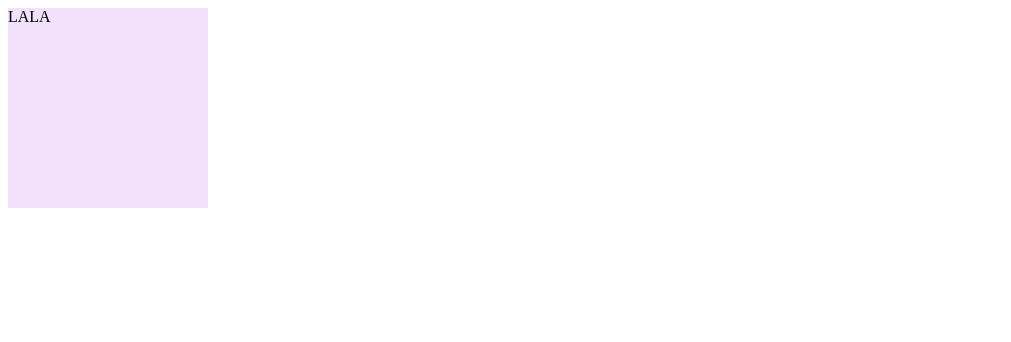
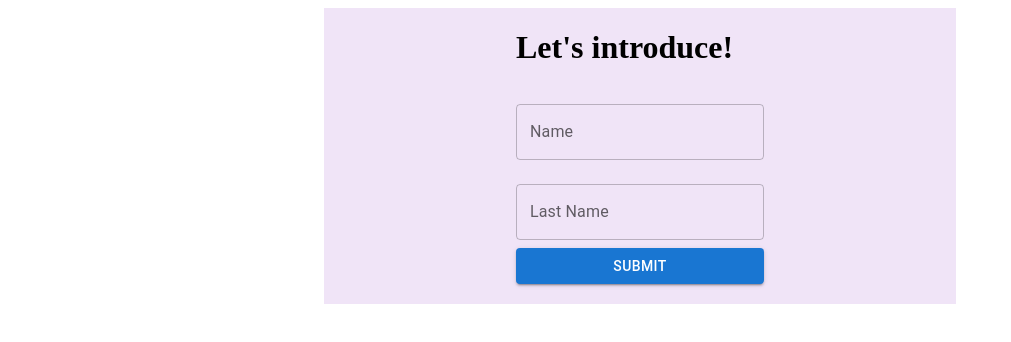
Before and after one commit to arjelena97/my-app, a React (Create React App) app: page /FirstPage in a window 1280 px wide. Shown: the top 342 px of the page, without its empty margins (0-1011 px from the left). Built offline with nearby package versions, Linux system fonts and the light colour scheme.

Commit message:
first page created

```diff
--- a/src/FirstPage.js
+++ b/src/FirstPage.js
@@ -1,15 +1,44 @@
-import { Box } from "@mui/material";
-import styled from "styled-components";
+import React from 'react';
+import styled from 'styled-components';
+import { Box, TextField, Button } from '@mui/material'
 
-const StyledBox = styled(Box)`
-  background-color: #f1e1fa;
-  height: 200px;
-  width: 200px;
+const StyledFormBox = styled(Box)`
+  background-color: #f0e4f7;
+  display: grid;
+  justify-content: center;
+  width: 50%;
+  height: 100%;
+  margin-left: 25%;
+  padding-bottom: 20px;
+`;
+
+const Heading = styled.h1`
+// dopuni
 `;
 
 function FirstPage() {
+
   return (
-    <StyledBox>LALA</StyledBox>
+    <StyledFormBox>
+        <Heading>Let's introduce!</Heading>
+        <TextField
+          label="Name"
+          variant="outlined"
+          name="username"
+          margin='normal'
+        />
+        {/* dodaj akcije */}
+        <TextField
+          label="Last Name"
+          variant="outlined"
+          name="last name"
+          margin='normal'
+        />
+        <Button variant="contained" color="primary">
+          Submit
+        </Button>
+        {/* povezi sa sledecom stranom */}
+    </StyledFormBox>
   );
 }
 
```
